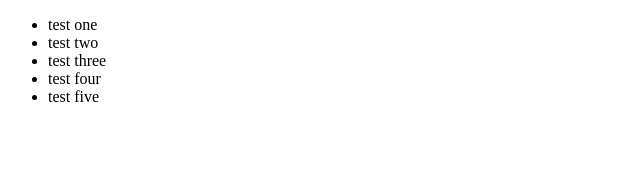
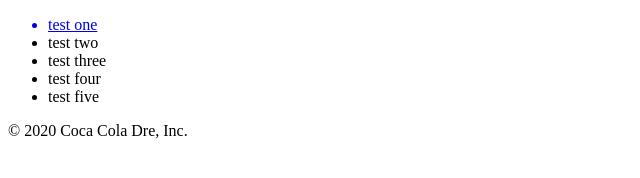
Before and after one commit to kingluddite/andre-coca-cola, a plain HTML site: page index.html in a window 1280 px wide. Shown: the whole page, without its empty margins (0-640 px from the left). Drawn offline with Linux system fonts and the light colour scheme.

Commit message:
Added link to nav

```diff
--- a/index.html
+++ b/index.html
@@ -9,9 +9,10 @@
 <body>
   <div class="container">
   <header>
+
     <nav>
       <ul>
-        <li>test one</li>
+        <a href="#"><li>test one</li></a>
         <li>test two</li>
         <li>test three</li>
         <li>test four</li>
@@ -19,9 +20,8 @@
       </ul>
     </nav>
   </header>
-
   <main></main>
-  <footer></footer>
+  <footer><p>© 2020 Coca Cola Dre, Inc.</p></footer>
 </div>
 </body>
 </html>
```
